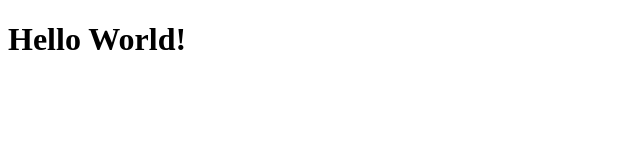
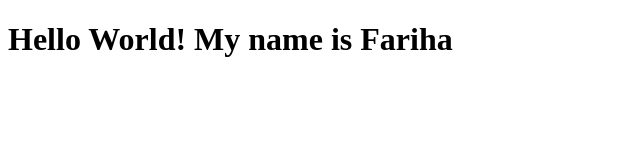
Before and after one commit to FarihaAhmed/FarihaAhmed.github.io, a plain HTML site: page index.html in a window 1280 px wide. Shown: the whole page, without its empty margins (0-640 px from the left). Drawn offline with Linux system fonts and the light colour scheme.

Commit message:
Added my name

```diff
--- a/index.html
+++ b/index.html
@@ -2,6 +2,6 @@
 <html>
 
 <body>
-  <h1>Hello World!</h1>
+  <h1>Hello World! My name is Fariha</h1>
 </body>
 </html>
```
